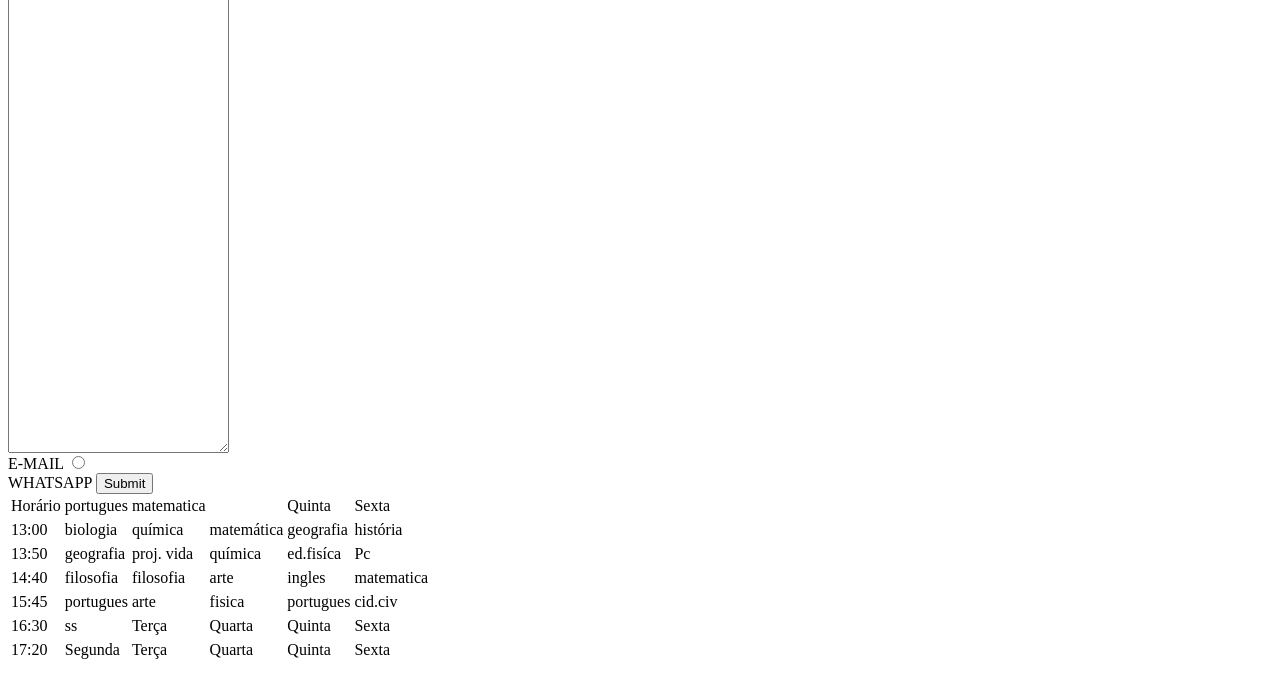
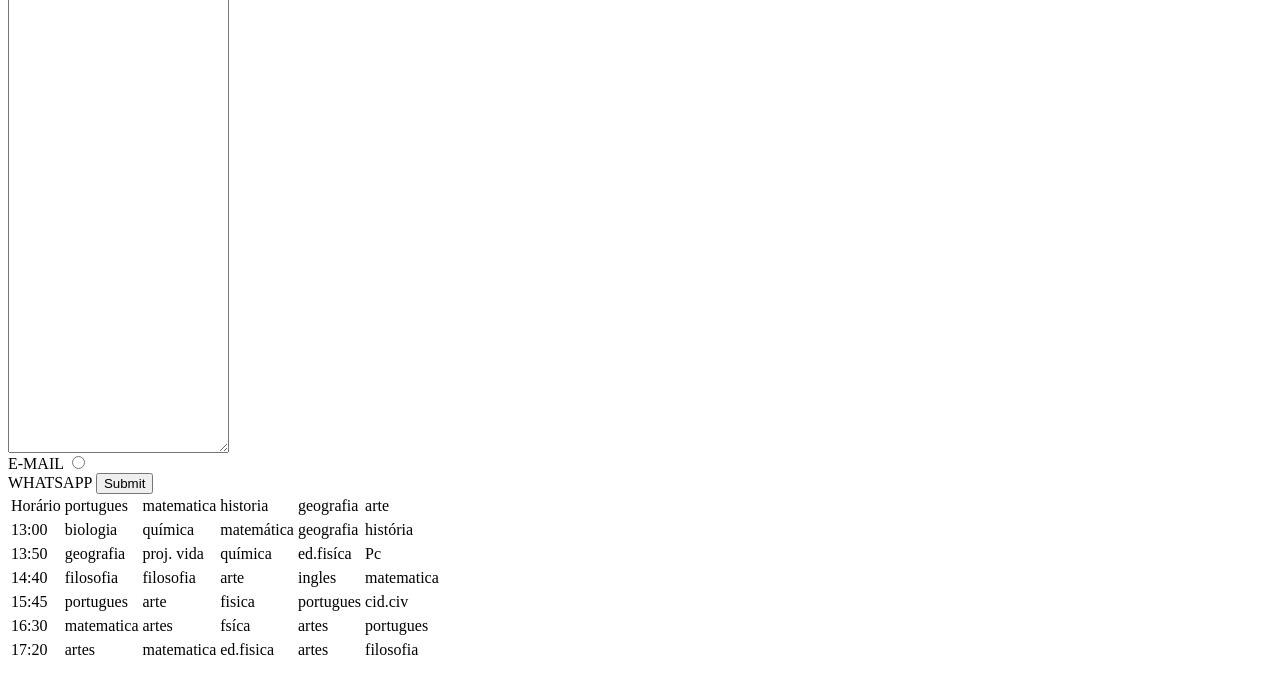
Before and after one commit to raylan9/formulario, a plain HTML site: page index.html in a window 1280 px wide. Shown: the part 113-800 px from the top of the page. Drawn offline with Linux system fonts and the light colour scheme.

Commit message:
Update index.html

```diff
--- a/index.html
+++ b/index.html
@@ -44,9 +44,9 @@
                     <td>Horário</td>
                     <td>portugues</td>
                     <td>matematica</td>
-                    <td></td>
-                    <td>Quinta</td>
-                    <td>Sexta</td>
+                    <td>historia</td>
+                    <td>geografia</td>
+                    <td>arte</td>
                <tr/>
                 <tr>
                     <td>13:00</td>
@@ -82,19 +82,19 @@
                <tr/>
                 <tr>
                     <td>16:30</td>
-                    <td>ss</td>
-                    <td>Terça</td>
-                    <td>Quarta</td>
-                    <td>Quinta</td>
-                    <td>Sexta</td>
+                    <td>matematica</td>
+                    <td>artes</td>
+                    <td>fsíca</td>
+                    <td>artes</td>
+                    <td>portugues</td>
                <tr/>
                 <tr>
                     <td>17:20</td>
-                    <td>Segunda</td>
-                    <td>Terça</td>
-                    <td>Quarta</td>
-                    <td>Quinta</td>
-                    <td>Sexta</td>
+                    <td>artes</td>
+                    <td>matematica</td>
+                    <td>ed.fisica</td>
+                    <td>artes</td>
+                    <td>filosofia</td>
                <tr/>
             <table/>
                 <main/>
```
